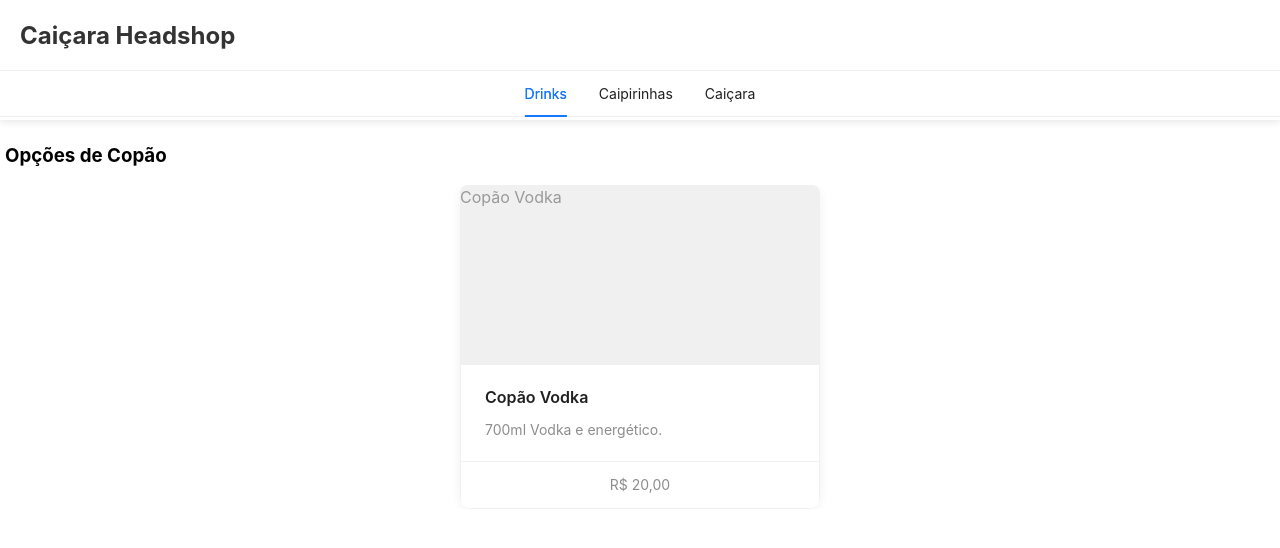
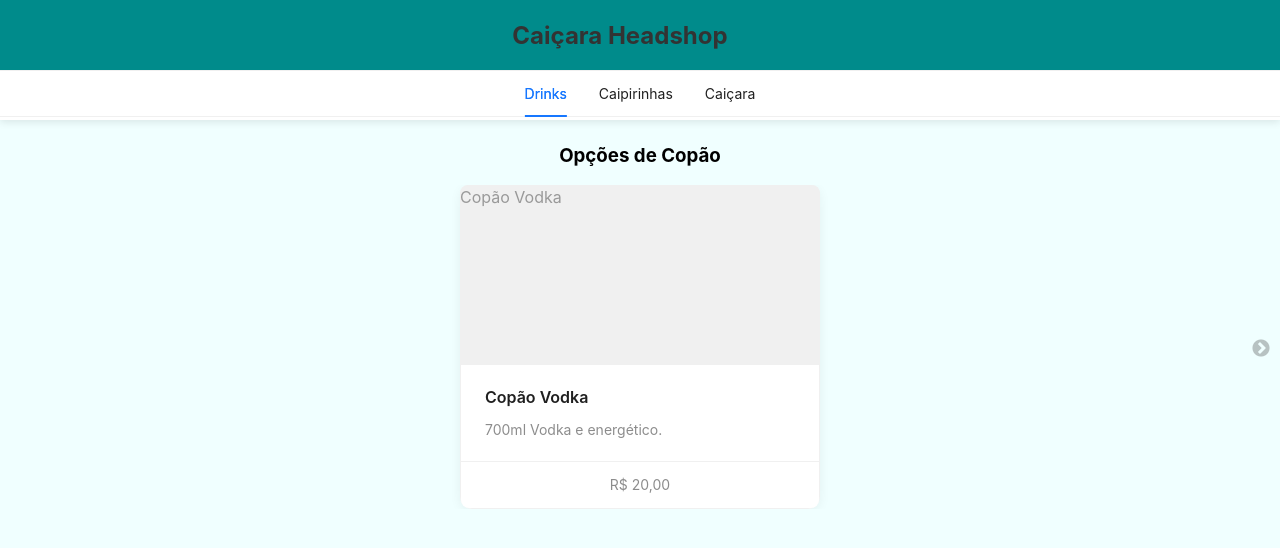
Before and after one commit to Gadelha1/drinkeria, a React (Vite) app in the folder frontend/: page / in a window 1280 px wide. Shown: the top 548 px of the page. Built offline with nearby package versions, Linux system fonts and the light colour scheme.

Commit message:
:recycle: Refactor: Estilização
Ajustes de css e disposição de elementos

```diff
--- a/frontend/package.json
+++ b/frontend/package.json
@@ -15,7 +15,8 @@
     "antd": "^5.27.1",
     "react": "^19.1.1",
     "react-dom": "^19.1.1",
-    "react-redux": "^9.2.0"
+    "react-redux": "^9.2.0",
+    "slick-carousel": "^1.8.1"
   },
   "devDependencies": {
     "@eslint/js": "^9.33.0",
--- a/frontend/src/components/carousel/Carousel.jsx
+++ b/frontend/src/components/carousel/Carousel.jsx
@@ -1,18 +1,23 @@
-import React from 'react';
+import React, { forwardRef } from 'react';
 import { Carousel } from "antd";
+import 'slick-carousel/slick/slick.css';
+import 'slick-carousel/slick/slick-theme.css';
 
-const DrinksCarousel = ({children}) => {
+const DrinksCarousel = forwardRef(({ children, ...props }, ref) => {
   return (
     <Carousel
+      ref={ref}
       arrows
+      dots
       infinite={false}
       slidesToShow={1}
       slidesToScroll={1}
       style={{ width: "100%" }}
+      {...props}
     >
       {children}
     </Carousel>
   );
-}
+});
 
 export default DrinksCarousel;
--- a/frontend/src/components/layout/MainContent.jsx
+++ b/frontend/src/components/layout/MainContent.jsx
@@ -1,15 +1,15 @@
 import DrinkCard from '../card/Card';
 import FullCard from '../card/FullCard';
-import { caicaraDrinks, drinksProntos, drinkTypes } from '../../data/Drinks';
+import { caicaraDrinks, caipirinhas, drinksProntos } from '../../data/Drinks';
 import DrinksCarousel from '../carousel/Carousel';
-
+import React, { useEffect, useRef } from 'react';
 
 const getDrinksForTab = (tab) => {
-  switch(tab) {
+  switch (tab) {
     case 'drinks':
       return drinksProntos;
     case 'caipirinhas':
-      return [drinkTypes.caipirinha];
+      return caipirinhas;
     case 'caicara':
       return caicaraDrinks;
     default:
@@ -19,43 +19,50 @@ const getDrinksForTab = (tab) => {
 
 const MainContent = ({ activeTab, onOpenModal }) => {
   const drinks = getDrinksForTab(activeTab);
+  const carouselRef = useRef(null);
 
+  const useCarousel = activeTab === 'drinks' || activeTab === 'caipirinhas';
+
+  useEffect(() => {
+    const inst = carouselRef.current;
+    if (inst && (inst.goTo || inst.slickGoTo)) {
+      (inst.goTo || inst.slickGoTo).call(inst, 0, true);
+    }
+  }, [activeTab]);
+
+  let content;
   if (!drinks.length) {
-    return <main className="main-content">Selecione uma aba</main>;
-  }
-
-  // Decide a classe do container conforme o tipo de aba
-  const containerClass = activeTab === 'drinks' ? 'drinks-grid' : 'full-card-list';
-
-  return (
-    <main className="main-content">
-      {activeTab === 'drinks' ? (
+    content = <div>Selecione uma aba</div>;
+  } else if (useCarousel) {
+    content = (
       <section className="drinks-section">
-          <h3>Opções de Copão</h3>
+        <h3 style={{ textAlign: "center" }}>
+          {activeTab === "drinks" ? "Opções de Copão" : "Opções de Caipirinha"}
+        </h3>
         <div className="drinks-carousel-wrapper">
-            <DrinksCarousel>
-              {drinksProntos.map((drink) => (
+          <DrinksCarousel ref={carouselRef}>
+            {drinks.map((drink) => (
               <div key={drink.title} className="carousel-slide">
                 <DrinkCard data={drink} onClick={onOpenModal} />
               </div>
-
             ))}
           </DrinksCarousel>
         </div>
       </section>
-      ) : (
-        <div className={containerClass}>
+    );
+  } else {
+    content = (
+      <div className="full-card-list">
         {drinks.map((drink) => (
-            <div
-              className={activeTab === 'drinks' ? '' : 'full-card-list-item'}
-              key={drink.title}
-            >
+          <div className="full-card-list-item" key={drink.title}>
             <FullCard data={drink} onSelect={onOpenModal} />
           </div>
         ))}
       </div>
-      )}
-    </main>
     );
+  }
+
+  return <main className="main-content">{content}</main>;
 };
+
 export default MainContent;
--- a/frontend/src/data/Drinks.js
+++ b/frontend/src/data/Drinks.js
@@ -29,6 +29,27 @@ export const caicaraDrinks = [
   },
 
 ];
+
+export const caipirinhas = [
+  {
+    title: "Caipirinha Clássica",
+    description: "Cachaça, limão, açúcar e gelo.",
+    price: "R$ 20,00",
+    modalType: "simple"
+  },
+  {
+    title: "Caipirinha de Morango",
+    description: "Cachaça, morango, açúcar e gelo.",
+    price: "R$ 20,00",
+    modalType: "simple"
+  },
+  {
+    title: "Caipirinha de Kiwi",
+    description: "Cachaça, kiwi, açúcar e gelo.",
+    price: "R$ 20,00",
+    modalType: "simple"
+  }
+]
 
 export const drinkTypes = {
     caipirinha: {
@@ -65,4 +86,4 @@ export const drinksProntos = [
     modalType: "simple"
   }
 ];
-export const personalizaveis = [drinkTypes.caipirinha, drinkTypes.drinksProntos, drinkTypes.Mojito, drinkTypes.Margarita, drinkTypes.Cosmopolitan ];
+export const personalizaveis = [drinkTypes.caipirinha, drinkTypes.drinksProntos, caipirinhas ];
--- a/frontend/src/main.jsx
+++ b/frontend/src/main.jsx
@@ -3,6 +3,8 @@ import ReactDOM from 'react-dom/client';
 import App from './App.jsx'
 import { Provider } from 'react-redux'
 import { store } from './store/index.js';
+import 'slick-carousel/slick/slick.css';
+import 'slick-carousel/slick/slick-theme.css';
 
 ReactDOM.createRoot(document.getElementById('root')).render(
   <Provider store={store}>
--- a/frontend/src/styles/components.css
+++ b/frontend/src/styles/components.css
@@ -8,14 +8,18 @@
   background: var(--header-bg);
   box-shadow: var(--header-shadow);
   z-index: 1000;
+
+
 }
 
 .header-top {
   display: flex;
-  justify-content: space-between;
+  justify-content: center;
   align-items: center;
   height: var(--header-top-height);
   padding: var(--header-padding);
+  background-color: var(--header-bg-color);
+
 }
 
 .logo-section h1 {
@@ -47,6 +51,7 @@
 .main-content {
   padding-top: var(--content-padding-top);
   min-height: calc(100vh - var(--header-height));
+  background-color: azure;
 }
 
 /* Drinks Grid */
@@ -148,6 +153,7 @@
 /* Ajustar conteúdo principal */
 .app__container {
   padding-top: var(--content-padding-top);
+
 }
 
 /* Full card pra drinks personalizáveis */
@@ -255,6 +261,7 @@
 .full-card-list-item {
   scroll-snap-align: start;
 }
+
 @media (min-width: 700px) {
   .full-drink-card {
     max-width: 400px;
@@ -273,4 +280,49 @@
 
 .drinks-section {
   padding: 5px;
+  min-height: calc(100dvh - var(--header-height));
 }
+
+/* Carousel: somente cores e remoção de duplicatas nas setas */
+.ant-carousel .slick-prev,
+.ant-carousel .slick-next {
+  /* Garante que o texto "Previous/Next" não apareça e evita segunda camada */
+  font-size: 0 !important;
+  line-height: 0 !important;
+  color: transparent !important;
+  background: transparent !important;
+  border: 0 !important;
+}
+
+/* Se algum tema estiver adicionando ::after, removemos para evitar segunda seta */
+.ant-carousel .slick-prev::after,
+.ant-carousel .slick-next::after {
+  content: none !important;
+}
+
+/* Cor única das setas via ::before */
+.ant-carousel .slick-prev::before,
+.ant-carousel .slick-next::before {
+  color: #333; /* ajuste aqui a cor desejada */
+}
+
+/* Cores dos dots */
+.ant-carousel .slick-dots li button::before {
+  color: rgba(0, 0, 0, 0.35);
+}
+.ant-carousel .slick-dots li.slick-active button::before {
+  color: rgba(0, 0, 0, 0.75);
+}
+/* Apenas cores globalmente */
+.ant-carousel .slick-prev::before,
+.ant-carousel .slick-next::before {
+  color: #333;
+}
+
+.ant-carousel .slick-dots li button::before {
+  color: rgba(0, 0, 0, 0.35);
+}
+
+.ant-carousel .slick-dots li.slick-active button::before {
+  color: rgba(0, 0, 0, 0.75);
+}
--- a/frontend/src/styles/variables.css
+++ b/frontend/src/styles/variables.css
@@ -7,6 +7,7 @@
     --placeholder-bg: #f0f0f0;
     --placeholder-text: #999;
     --price-color: #1890ff;
+    --header-bg-color: darkcyan;
 
     /*Typography*/
     --price-font-weight: bold;
```
Lines whose indentation alone changed are shown as unchanged.
